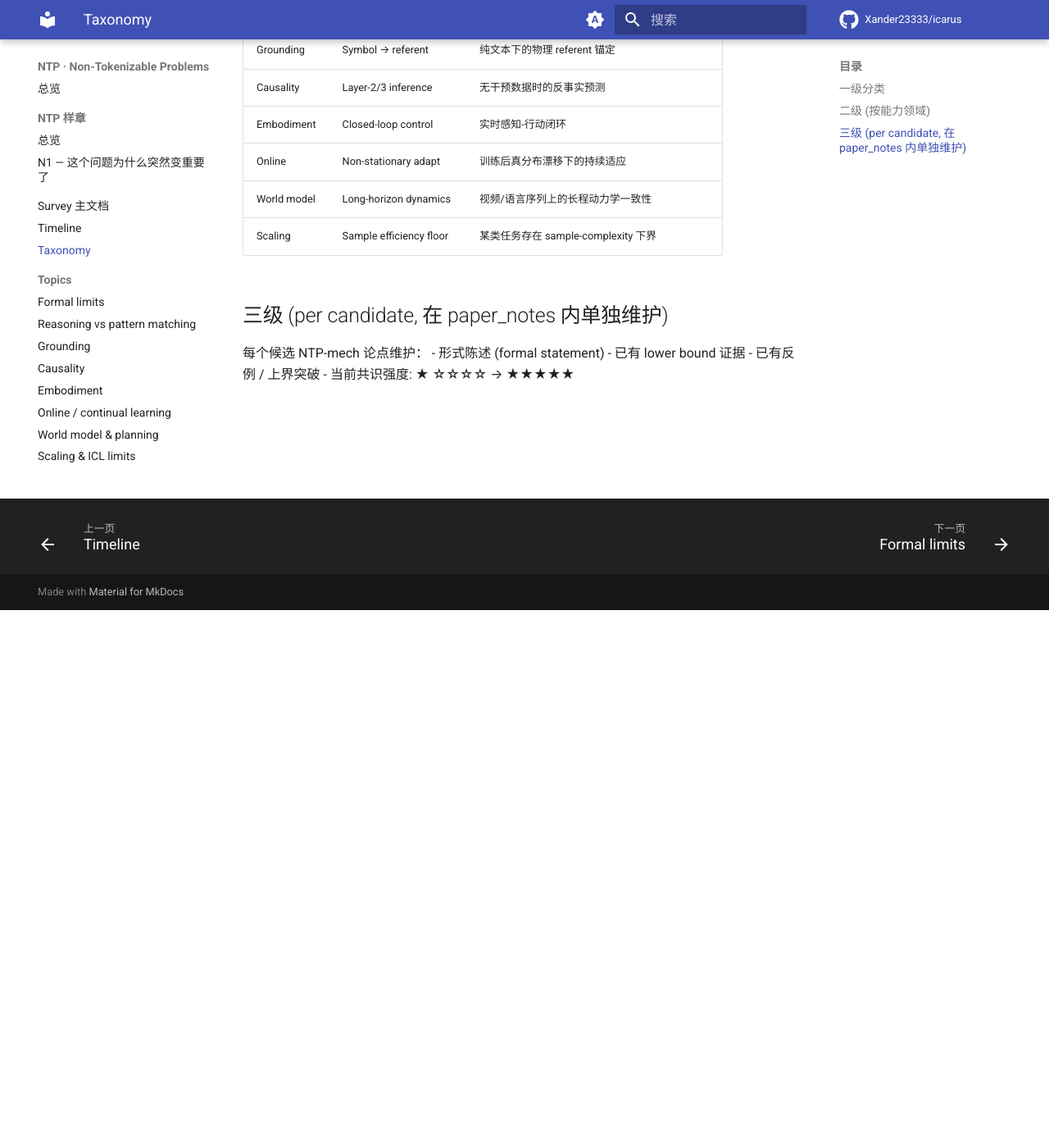
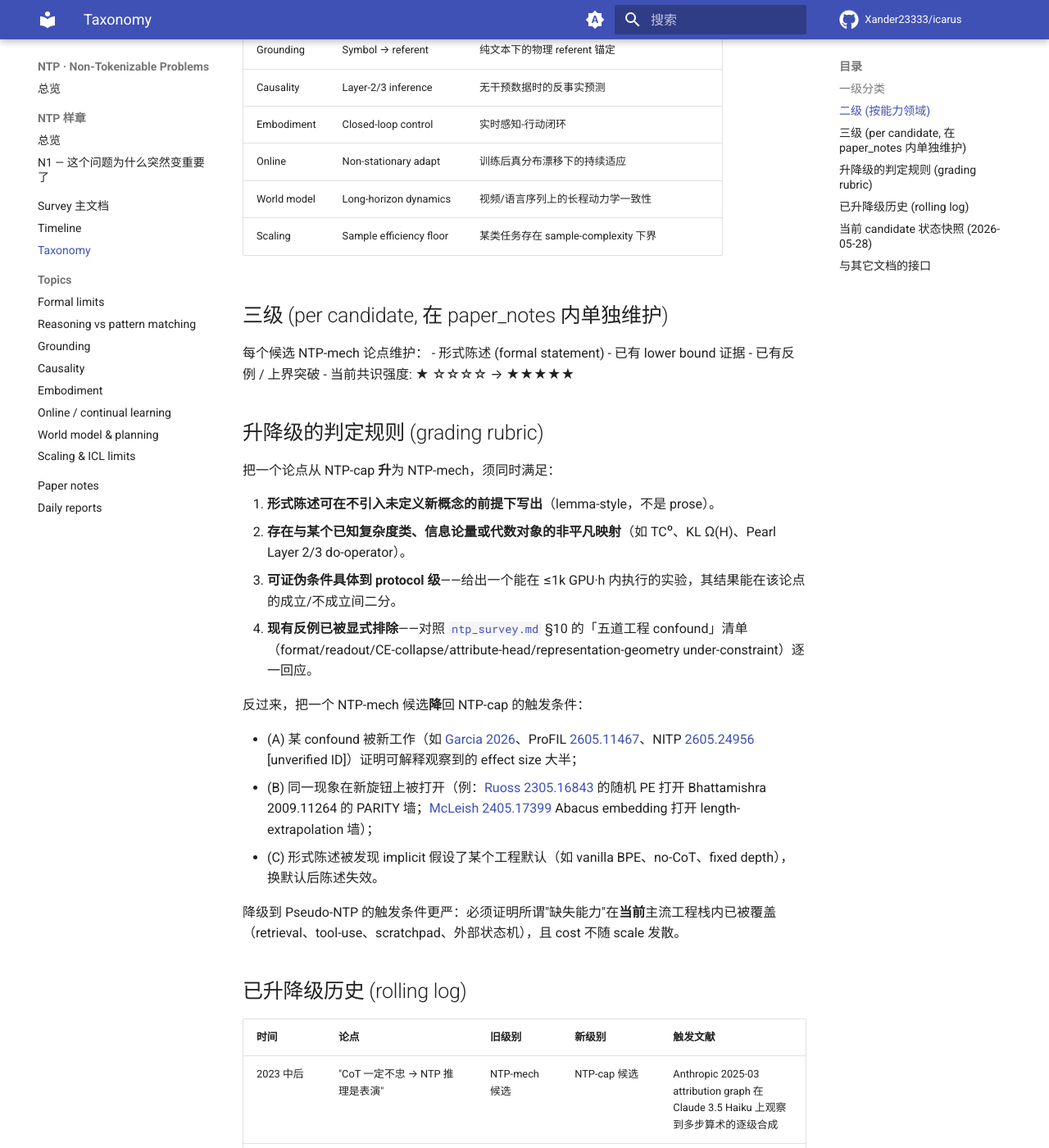
Before and after one commit to Xander23333/icarus, an MkDocs documentation site: the page built from wiki/ntp/survey/taxonomy.md, in a window 1280 px wide and 1400 px high, scrolled down 656 px. Shown: the whole window at 82% size. Built offline with MkDocs 1.6.1 and Material for MkDocs 9.7.7, drawn with Linux system fonts in a browser that asks for light colours; comment, search, counter and statistics services are not loaded; some of the changed text lies outside the part shown.

Commit message:
[NTP-Deepen] 2026-05-27 09:00 UTC taxonomy.md grading rubric + 升降级 log (+5.2k chars)

```diff
--- a/wiki/ntp/survey/taxonomy.md
+++ b/wiki/ntp/survey/taxonomy.md
@@ -31,3 +31,55 @@
 - 已有 lower bound 证据
 - 已有反例 / 上界突破
 - 当前共识强度: ★ ☆☆☆☆ → ★★★★★
+
+## 升降级的判定规则 (grading rubric)
+
+把一个论点从 NTP-cap **升**为 NTP-mech，须同时满足：
+
+1. **形式陈述可在不引入未定义新概念的前提下写出**（lemma-style，不是 prose）。
+2. **存在与某个已知复杂度类、信息论量或代数对象的非平凡映射**（如 TC⁰、KL Ω(H)、Pearl Layer 2/3 do-operator）。
+3. **可证伪条件具体到 protocol 级**——给出一个能在 ≤1k GPU·h 内执行的实验，其结果能在该论点的成立/不成立间二分。
+4. **现有反例已被显式排除**——对照 [`ntp_survey.md`](ntp_survey.md) §10 的「五道工程 confound」清单（format/readout/CE-collapse/attribute-head/representation-geometry under-constraint）逐一回应。
+
+反过来，把一个 NTP-mech 候选**降**回 NTP-cap 的触发条件：
+
+- (A) 某 confound 被新工作（如 [Garcia 2026](https://arxiv.org/abs/2605.10799)、ProFIL [2605.11467](https://arxiv.org/abs/2605.11467)、NITP [2605.24956](https://arxiv.org/abs/2605.24956) [unverified ID]）证明可解释观察到的 effect size 大半；
+- (B) 同一现象在新旋钮上被打开（例：[Ruoss 2305.16843](https://arxiv.org/abs/2305.16843) 的随机 PE 打开 Bhattamishra 2009.11264 的 PARITY 墙；[McLeish 2405.17399](https://arxiv.org/abs/2405.17399) Abacus embedding 打开 length-extrapolation 墙）；
+- (C) 形式陈述被发现 implicit 假设了某个工程默认（如 vanilla BPE、no-CoT、fixed depth），换默认后陈述失效。
+
+降级到 Pseudo-NTP 的触发条件更严：必须证明所谓"缺失能力"在**当前**主流工程栈内已被覆盖（retrieval、tool-use、scratchpad、外部状态机），且 cost 不随 scale 发散。
+
+## 已升降级历史 (rolling log)
+
+| 时间 | 论点 | 旧级别 | 新级别 | 触发文献 |
+|---|---|---|---|---|
+| 2023 中后 | "CoT 一定不忠 → NTP 推理是表演" | NTP-mech 候选 | NTP-cap 候选 | Anthropic 2025-03 attribution graph 在 Claude 3.5 Haiku 上观察到多步算术的逐级合成 |
+| 2024-06 | "fixed-depth transformer 不能数 parity" 全局命题 | NTP-mech | 条件 NTP-mech (仅 vanilla PE) | [Ruoss 2305.16843](https://arxiv.org/abs/2305.16843)、[McLeish 2405.17399](https://arxiv.org/abs/2405.17399) |
+| 2026-05-26 | "CoT corruption → reasoning 是表演" | NTP-mech 候选 | 待重做 (format confound) | [Garcia 2605.10799](https://arxiv.org/abs/2605.10799) |
+| 2026-05-27 | "Causal FT 失败 → NTP 学不到 causality" | NTP-mech 候选 | NTP-cap (CE-collapse 假阳性) | [Semantic-Loss Anti-Collapse 2605.05438](https://arxiv.org/abs/2605.05438) [unverified ID] |
+| 2026-05-27 | "NTP local objective ⇒ 不会全局规划" | NTP-mech 候选 | NTP-cap (head 工程问题) | [Conditional Attribute Transformers 2605.14004](https://arxiv.org/abs/2605.14004) [unverified ID] |
+| 2026-05-28 | "yes/no 准确率代表 causal mechanism" | 默认假设 | 已证伪 | [Causal Tongue-Tie 2605.25891](https://arxiv.org/abs/2605.25891) [unverified ID]，probe 0.97 vs output 0.5 |
+| 2026-05-28 | "post-commitment CoT theater 是机制缺陷" | NTP-mech 候选 | NTP-cap (RL-readout 可修) | [ProFIL 2605.11467](https://arxiv.org/abs/2605.11467) [unverified ID] |
+| 2026-05-28 | "VLA capability+robustness 总预算" (discrete-action) | 未分类 | 条件 NTP-mech (encoder-specific) | 2605.25889 [unverified ID] |
+
+判断：本表的形状给出一个非常硬的经验观察——**升级事件极少（近三年实质只有 C1 Deterministic Horizon 与 C4 VLA 预算上界两个真正达到 conditional NTP-mech），降级事件密集**。任何还没经历过至少一次"被认真挑战、并把可证伪条件改写至少两遍"的候选，目前的默认假设应当是它会在下一个 confound 被识别后降级，而不是相反。这是 [`ntp_survey.md`](ntp_survey.md) §10 维护节奏的方法论依据。
+
+## 当前 candidate 状态快照 (2026-05-28)
+
+| ID | 内容 | 当前级别 | 关键 falsification | 主页面 |
+|---|---|---|---|---|
+| C1 | Deterministic Horizon H* ∈ [19,31] @ (L, d, tokenization) | Conditional NTP-mech (no-CoT) | 在 no-CoT / 固定 tokenization 下找到打破 H* 的任务族 | [formal_limits §C-FORM-1](../topics/formal_limits.md) |
+| C2 | Hallucination ∝ (log params, log freq) sigmoid | NTP-cap | 某域内 hallucination 率随频率非单调且不能由 SNR 解释 | [scaling_limits §C-SCALE-2](../topics/scaling_limits.md) |
+| C3 | Long-horizon imitation Ω(H) joint-KL 下界 | NTP-cap | 存在算法在无外部状态压缩下使 KL-error 次线性于 H | [scaling_limits §C-SCALE-1](../topics/scaling_limits.md) / [reasoning §C-REAS-3](../topics/reasoning.md) |
+| C4 | VLA capability+robustness MI ≤ H(task)+adv | Conditional NTP-mech (discrete VLA) | encoder 子空间假设在 white-box 下失效 | [embodiment](../topics/embodiment.md) |
+| — | Reversal Curse 方向不对称 | NTP-mech 候选 (待 ≥7B prefix-LM 复现) | 7B+ prefix-LM 训练消解该效应 | [reasoning §C-REAS-1](../topics/reasoning.md) |
+
+C1 与 C4 是当前唯二写出"形式陈述 + 非平凡映射 + protocol 级 falsification + 排除五 confound"全套的候选；其余仍处于 NTP-cap 或待形式化阶段。
+
+## 与其它文档的接口
+
+- [`ntp_survey.md`](ntp_survey.md) §10 维护候选清单的逐条状态；本页维护**升降级规则**与历史日志。
+- 各 [`topics/*.md`](../topics/) 维护 mech-level 候选的形式细节与实测证据线。
+- [`samples/`](../samples/) 把每个候选叙事化（如 [N2 the-tc0-wall](../samples/N2-the-tc0-wall.md) 对应 C1）。
+
+任何对 candidate 做升降级的 commit 都应同时改三处：候选所在 topic 页（证据线）+ ntp_survey.md §10（候选条目）+ 本页升降级历史表。三处不同步即视为 incomplete。
```
Also changed, not shown: 1 other file.
